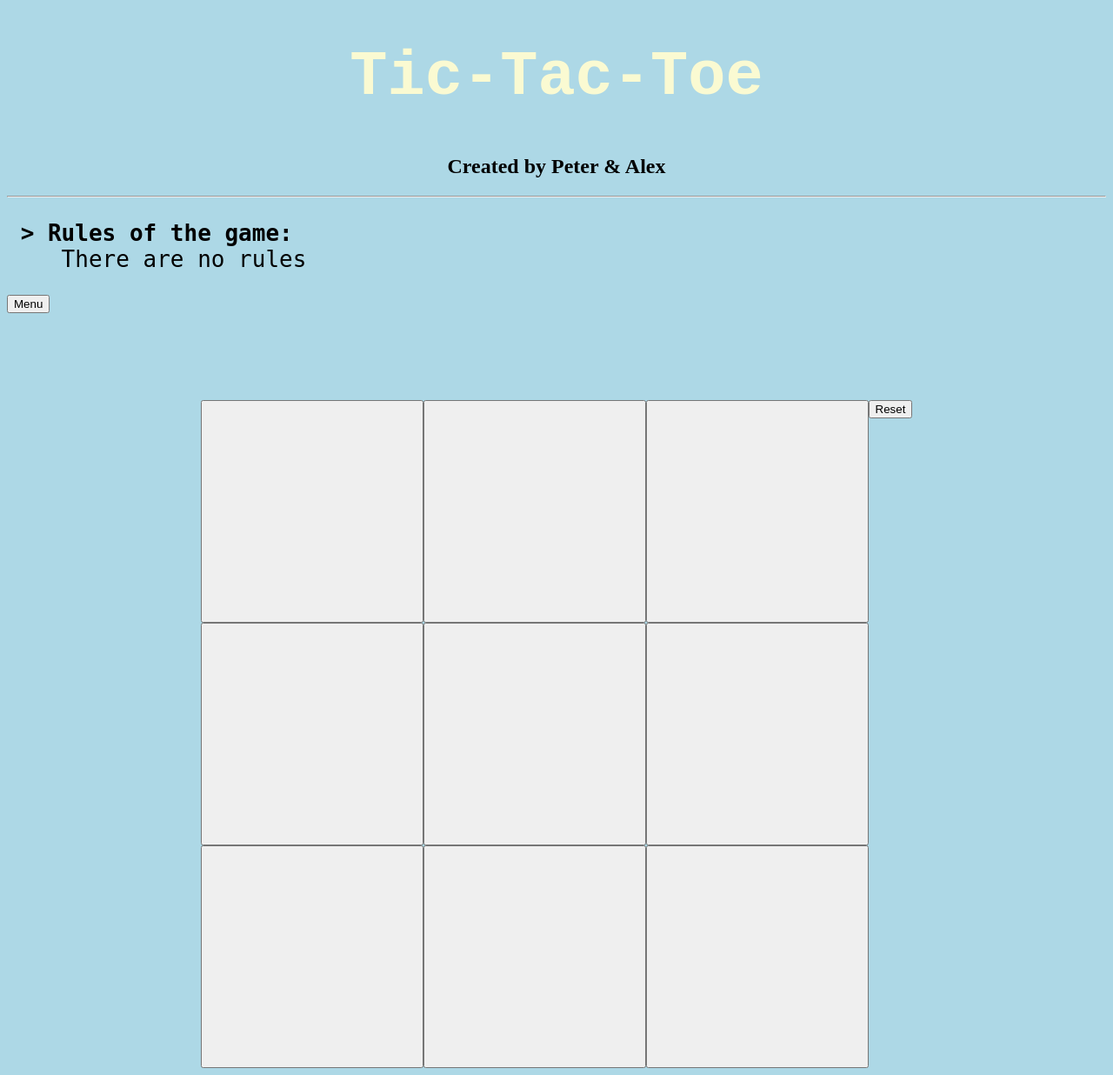
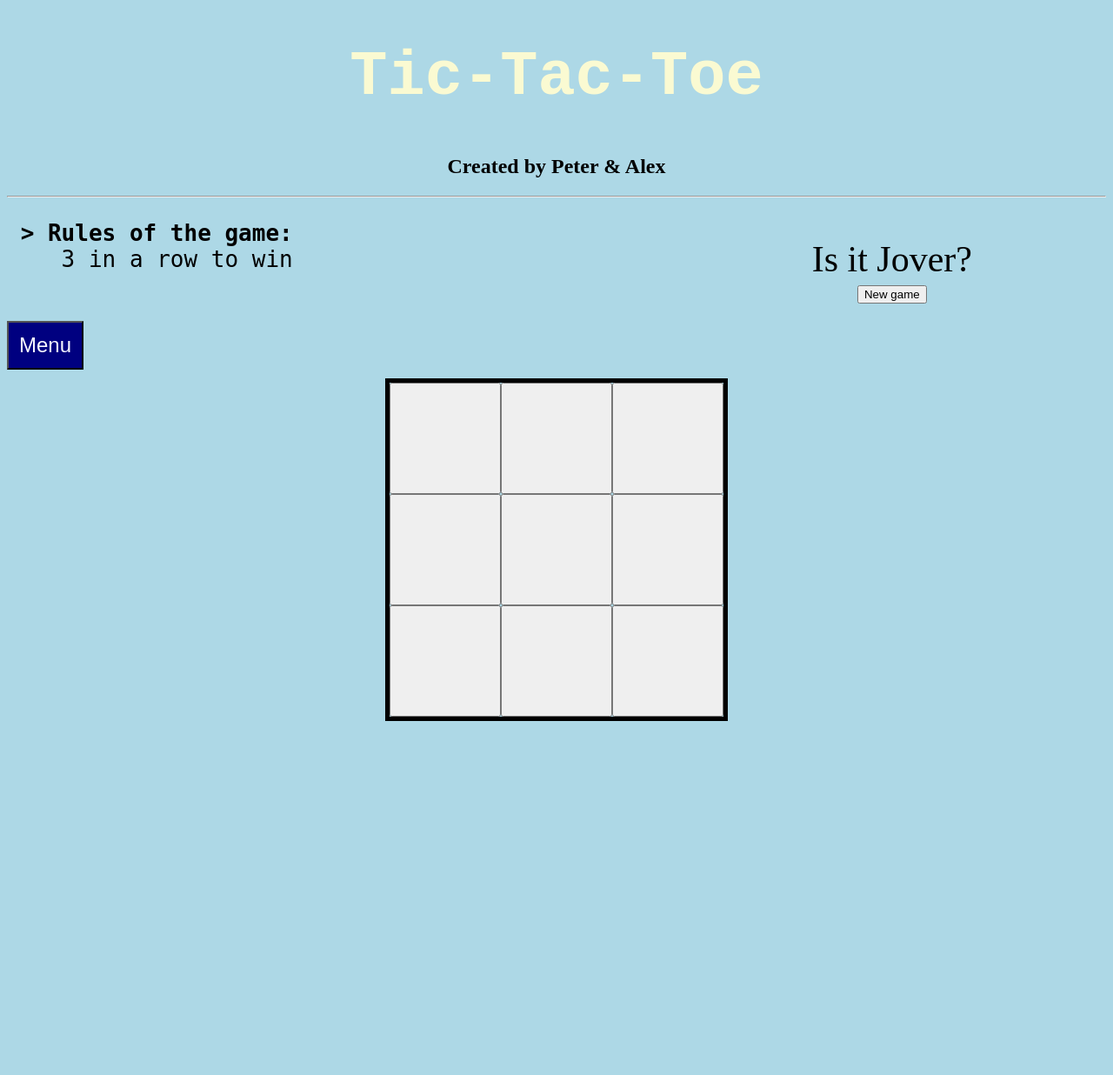
Before and after one commit to chspur/spis23-PROJECT-Alex-Peter, a Flask app: page / in a window 1280 px wide. Shown: the whole page at 87% size. After the commit the page ends 829 px from the top, so only its background shows below. Run offline with Flask 3, Linux system fonts and the light colour scheme.

Commit message:
Progress yes

```diff
--- a/templates/index.html
+++ b/templates/index.html
@@ -1,9 +1,12 @@
 <!-- is how you comment-->
 <!DOCTYPE html>
 <html lang="en">
-<head> <!--These two links that connect to the style and JS instead of putting it all on the html-->
+<head>
+    <!--Metadata tag makes the viewport look alright on all devices-->
+    <meta name="viewpoint" content="width=device-width, initial-scale=1.0">
+    <!--These two links that connect to the style and JS instead of putting it all on the html-->
     <link rel="stylesheet" href="style.css">
-    <link rel="Java codes" href="index.js">
+    <link rel="Java codes" href="script.js">
     <link rel="Gif" href="gif.thml">
 <title>Tic-Tac-Toe</title>
 </head>
@@ -12,7 +15,8 @@
     <h2 id="authors">Created by Peter & Alex </h1>
     <hr> <!--Creates the line break-->
     <pre><b> > Rules of the game:           </b> <!--'pre' keeps how the paragraph is & 'b' means bold font-->
-    There are no rules</pre>
+    3 in a row to win
+    </pre>
 
     <!-- created the dropdown menu -->
     <div class="dropdown">
@@ -41,10 +45,15 @@
             <button class="tic-tac-button"> </button>
             <button class="tic-tac-button"> </button>
         </div>
-        <div>
+        <!-- <div>
             <button id="reset">Reset</button>
-        </div>
+        </div> -->
+        <div1 class="popup hide">
+            <p id="jover-text">Is it Jover?</p>
+            <button id="jover"> New game </button>
+        </div1>
     </div>
-    <script src="index.js"></script>
+    <!--client-side JavaScript-->
+    <script src="script.js"></script>
 </body>
 </html>
--- a/templates/index.js
+++ /dev/null
@@ -1,2 +0,0 @@
-// '//' is how you comment
-// Idk what to put here
--- /dev/null
+++ b/templates/script.js
@@ -0,0 +1,58 @@
+// '//' is how you comment
+// Idk what to put here
+
+//make variables for the buttons bro
+let joverButton = document.getElementById("jover");
+let joverTextReference = document.getElementById("jover-text")
+
+//query selector to search multiple elements
+let ticButton = document.querySelectorAll(".tic-tac-button")
+
+//make lists to go4dawin
+let threeToWin = [
+    //horizontal wins
+    [0, 1, 2],
+    [3, 4, 5],
+    [6, 7, 8],
+
+    //vertical wins
+    [0, 3, 6],
+    [1, 4, 7],
+    [2, 5, 8],
+
+    //diagonal wins
+    [0, 4, 8],
+    [2, 4, 6]
+]
+
+//pvp: whos turn is it? Player1 goes first
+let firstTurn = true;
+let turnCount = 0; // counter to count the turns that have passed
+
+
+//what happens when a tic-tac-toe button gets clicked !!!11
+ticButton.forEach(clickyTic);
+
+//
+
+function clickyTic(element) {
+    element.addEventListener("click", () => {
+        if (firstTurn == true) { //Player 1's turn
+            firstTurn = false; //switch turns
+            element.innerText = "X"; //draw X
+            element.disabled = true; //make button not able to be clicked anymore
+        }
+        else { //Player 2's turn
+            firstTurn = true; //switch turns
+            element.innerText = "O"; //draw da O
+            element.disabled = true; //make button not able to be clicked anymore
+        }
+        turnCount += 1; //increase counter on every click
+        //checkDraw(); //check for draws on every click
+        //checkWin(); //check for wins on every click
+
+    }
+    )
+}
+/*
+function checkDraw { //what happens in a draw?*/
--- a/templates/style.css
+++ b/templates/style.css
@@ -21,15 +21,17 @@ pre {
 
 p {
     text-align:center;
+    font-size: 42px;
+    margin-bottom: 0;
 }
 
-/* DropdownButton*/
-.dropbton {
-    background-color: #04AA6d;
-    color: white;
-    padding: 16x;
-    font-size: 16;
-    border: none;
+/* Menu button*/
+.dropbutton {
+    background-color: navy;
+    color: ghostwhite;
+    padding: 12px;
+    font-size: 24px;
+
 }
 
     /*The container <div> - needed to position the dropdown content */
@@ -39,20 +41,19 @@ p {
 ;
 }
 
-/*Dropdown Content (Hidden by Default) */
+/*Dropdown Content (Hidden by Default) important*/
 .dropdown-content {
     display: none;
     position: absolute;
     background-color: #f1f1f1;
-    min-width: 160px;
+    min-width: 100px;
     box-shadow: 0px 8px 16px 0px rgba(0,0,0,0.2);
-    z-index: 1;
 }
 
 /*Links inside the dropdown */
 .dropdown-content a {
     color: black;
-    padding: 12px 16px;
+    padding: 16px 20px;
     text-decoration: none;
     display: block;
 }
@@ -63,20 +64,27 @@ p {
 /*Show the dropdown menu on hover */
 .dropdown:hover .dropdown-content {display: block;}
 
-/*Change the background color of the dropdown button when the dropdown content is shown */
-.dropdown:hover .dropbtn {background-color: #3e8e41;}
 
-
-.centerformat {
+.centerformat { /*Tic-Tac-Toe placement*/
     display: flex;
     justify-content: center;
-    margin-top: 100px;
+    margin-top: 10px;
 }
 
-.container {
-    display: grid;
-    grid-template-rows: repeat(3, 20vw);
-    grid-template-columns: repeat(3, 20vw);
-    font-family: 'Roboto', sans-serif;
+div1 { /*New game button*/
+    text-align: center;
+    position: absolute;
+    top: 220px; /*Higher the number, the lower it goes*/
+    right: 150px; /*Higher the number, goes to the left*/
+    padding: 12px;
+    font-size: 24px;
 
 }
+
+.container { /*Tic-Tac-Toe box*/
+    display: grid;
+    grid-template-rows: repeat(3, 10vw);
+    grid-template-columns: repeat(3, 10vw);
+    font-family:'Roboto', sans-serif;
+    border:5px solid black;
+}
```
